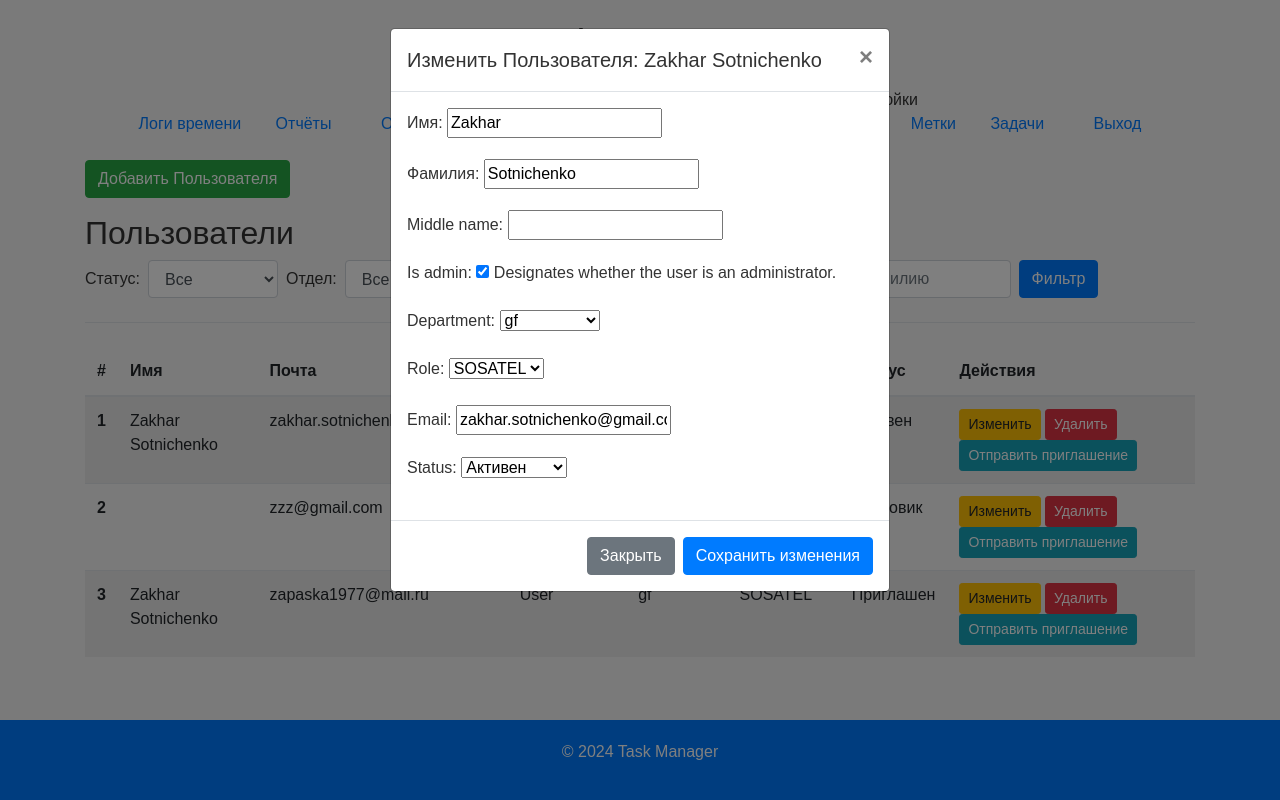
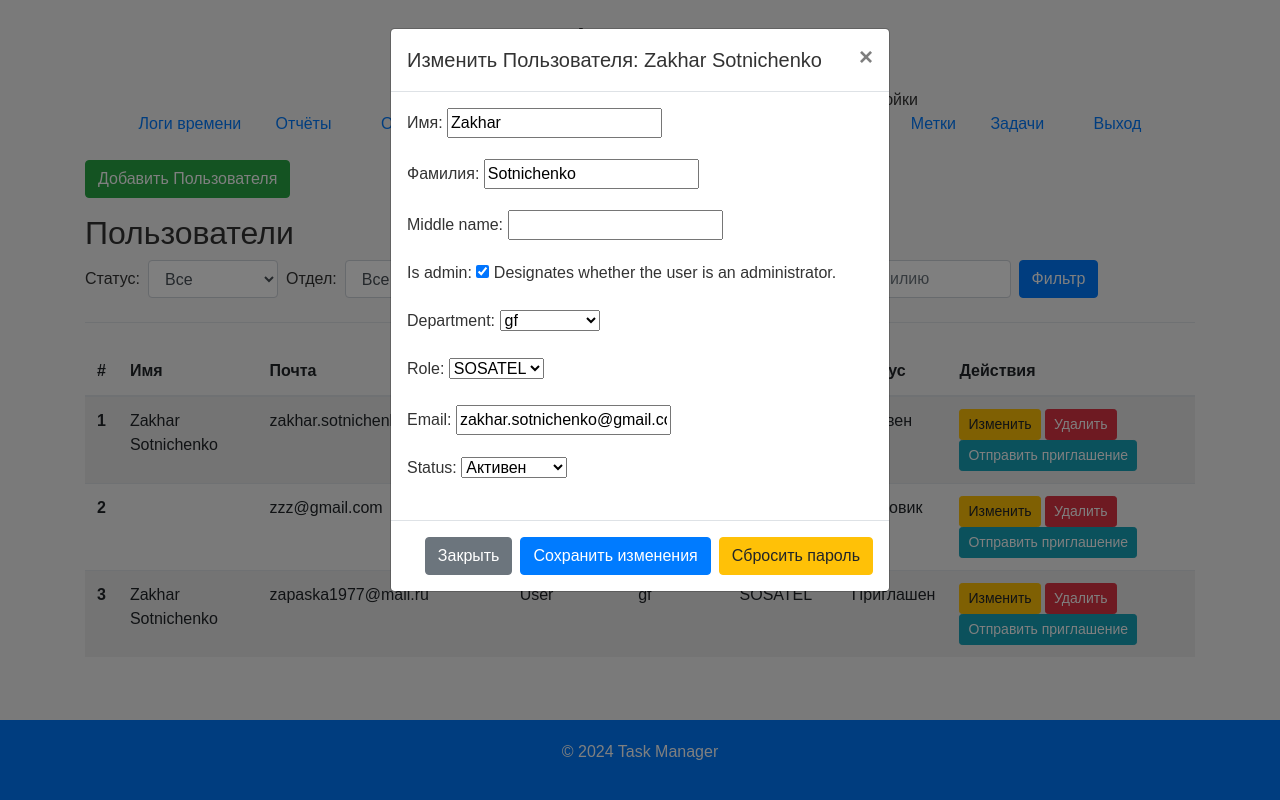
Before and after one commit to JinkoSiz/crm_upi, a Django app: page /users/ in a window 1280 px wide, after a click on "Изменить". Run offline with Django 5.2, Linux system fonts and the light colour scheme; a user stored in the database is signed in; data comes from the database, SQL or seed files in the repository; some libraries are stand-ins or nearby versions.

Commit message:
Reset password

```diff
--- a/task_manager/models.py
+++ b/task_manager/models.py
@@ -120,7 +120,7 @@ class CustomUser(AbstractUser):
         super().save(*args, **kwargs)
 
         # Custom logic when is_admin is set
-        if self.is_admin:
+        if self.is_admin or self.is_superuser:
             admin_group, created = Group.objects.get_or_create(name='Admin')
             self.groups.add(admin_group)
 
--- a/task_manager/templates/task_manager/users_list.html
+++ b/task_manager/templates/task_manager/users_list.html
@@ -135,6 +135,8 @@
                 <div class="modal-footer">
                     <button type="button" class="btn btn-secondary" data-dismiss="modal">Закрыть</button>
                     <button type="submit" class="btn btn-primary">Сохранить изменения</button>
+                    <!-- Кнопка для сброса пароля -->
+                    <a href="{% url 'reset-password' user.id %}" class="btn btn-warning">Сбросить пароль</a>
                 </div>
             </form>
         </div>
--- a/task_manager/urls.py
+++ b/task_manager/urls.py
@@ -20,6 +20,7 @@ urlpatterns = [
     path('users/<uuid:pk>/edit/', views.updateUser, name='user-edit'),
     path('users/<uuid:pk>/delete/', views.deleteUser, name='user-delete'),
     path('users/<uuid:pk>/invite/', views.send_invitation, name='send-invitation'),
+    path('users/<uuid:pk>/reset-password', views.reset_password, name='reset-password'),
     path('login/', views.user_login, name='login'),
     path('logout/', views.user_logout, name='logout'),
 ]
--- a/task_manager/views.py
+++ b/task_manager/views.py
@@ -230,3 +230,24 @@ def send_invitation(request, pk):
         messages.warning(request, 'Этот пользователь уже был приглашен ранее.')
 
     return redirect('user-list')
+
+
+def reset_password(request, pk):
+    user = get_object_or_404(CustomUser, pk=pk)
+
+    # Генерация нового случайного пароля
+    new_password = get_random_string(length=8)
+    user.set_password(new_password)
+    user.save()
+
+    # Отправка нового пароля на email пользователя
+    send_mail(
+        'Ваш новый пароль',
+        f'Ваш новый пароль: {new_password}',
+        'noreply@taskmanager.com',  # Укажите email отправителя
+        [user.email],
+        fail_silently=False,
+    )
+
+    messages.success(request, 'Пароль успешно сброшен и отправлен на email пользователя.')
+    return redirect('user-list')
```
